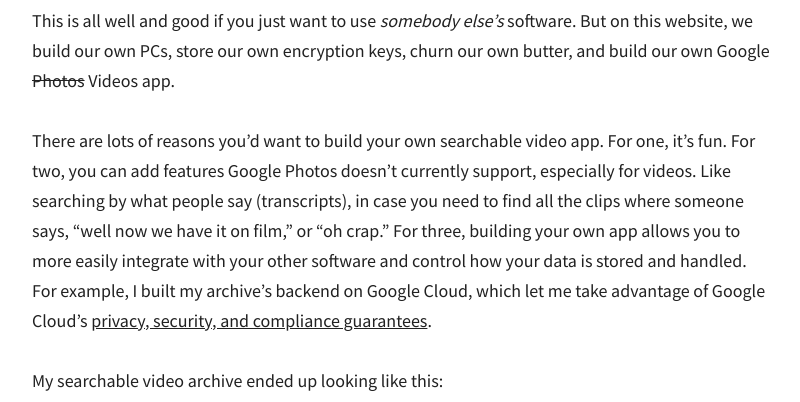
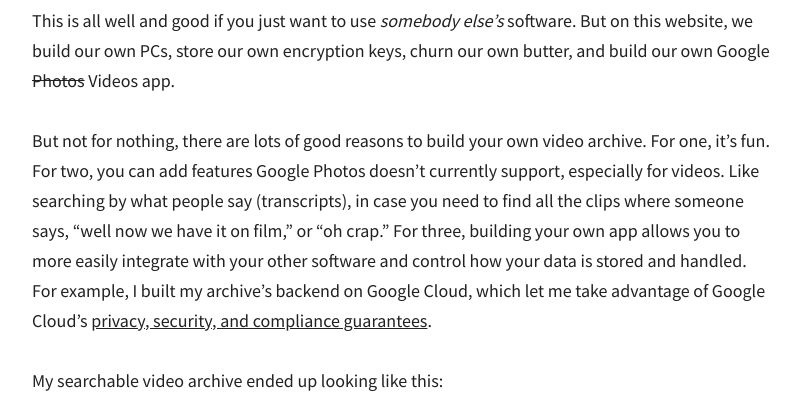
Before and after one commit to dalequark/daleonai, a Jekyll site: the page built from _posts/2020-06-12-building-an-ai-powered-searchable-video-archive.md, in a window 1280 px wide and 900 px high, scrolled down 1313 px, cut to the strip 131-533 px from the top of the window. Shown: the whole strip, without its empty margins (238-1038 px from the left). Built offline with Jekyll 4.4.1, drawn with Linux system fonts in a browser that asks for light colours; some web fonts are replaced; comment, search, counter and statistics services are not loaded.

Commit message:
Update from Forestry.io Dale updated _posts/2020-06-12-building-an-ai-powered-searchable-video-archive.md

```diff
--- a/_posts/2020-06-12-building-an-ai-powered-searchable-video-archive.md
+++ b/_posts/2020-06-12-building-an-ai-powered-searchable-video-archive.md
@@ -21,7 +21,7 @@
 
 This is all well and good if you just want to use _somebody else's_ software. But on this website, we build our own PCs, store our own encryption keys, churn our own butter, and build our own Google <del>Photos</del> Videos app.
 
-There are lots of reasons you'd want to build your own searchable video app. For one, it's fun. For two, you can add features Google Photos doesn't currently support, especially for videos. Like searching by what people say (transcripts), in case you need to find all the  clips where someone says, "well now we have it on film," or "oh crap." For three, building your own app allows you to more easily integrate with your other software and control how your data is stored and handled. For example, I built my archive's backend on Google Cloud, which let me take advantage of Google Cloud's [privacy, security, and compliance guarantees](https://cloud.google.com/security "Google cloud security and privacy").
+But not for nothing, there are lots of good reasons to build your own video archive. For one, it's fun. For two, you can add features Google Photos doesn't currently support, especially for videos. Like searching by what people say (transcripts), in case you need to find all the  clips where someone says, "well now we have it on film," or "oh crap." For three, building your own app allows you to more easily integrate with your other software and control how your data is stored and handled. For example, I built my archive's backend on Google Cloud, which let me take advantage of Google Cloud's [privacy, security, and compliance guarantees](https://cloud.google.com/security "Google cloud security and privacy").
 
 My searchable video archive ended up looking like this:
 
```
